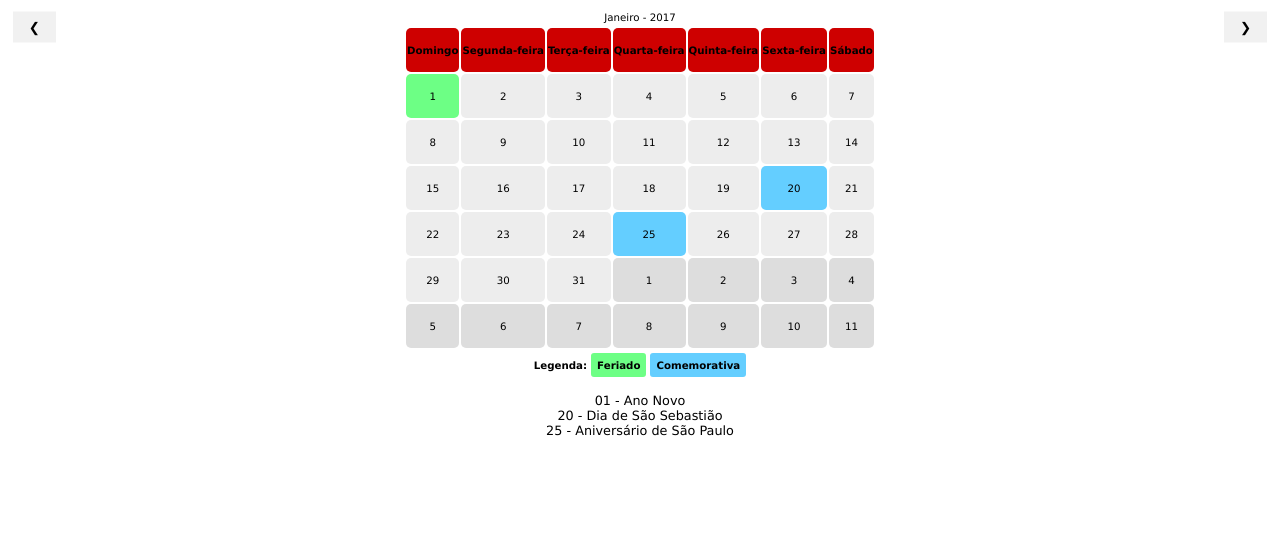
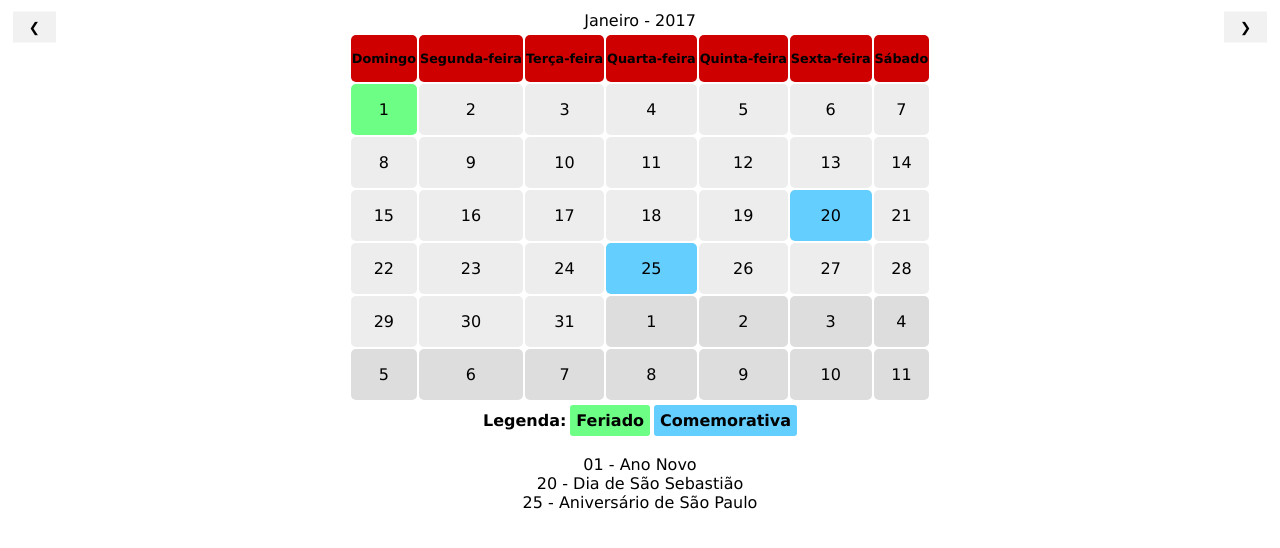
Before and after one commit to TreinoeDieta/Website-Mobile, a Jekyll site: the page calendario/index.html, which Jekyll copies as it is, in a window 1280 px wide. Shown: the top 548 px of the page. Built offline with Jekyll 4.4.1, drawn with Linux system fonts in a browser that asks for light colours.

Commit message:
Update index.html

```diff
--- a/calendario/index.html
+++ b/calendario/index.html
@@ -40,7 +40,6 @@
 table, th, td, p {
     text-align: center;
     font-family: Lucida Grande, Arial, Helvetica, Sans-serif;
-    font-size: 0.8em;
 }
 	.legenda {
     text-align: center;
@@ -51,15 +50,18 @@ table, th, td, p {
         background-color: #ededed;
         border-bottom: 15px solid #ededed;
         border-top: 15px solid #ededed;
-	    border-radius: 5px;
+	border-radius: 5px;
+	font-size: 1.1;
     }
     .passado {
         background-color: #dddddd;
         border-bottom: 15px solid #dddddd;
         border-top: 15px solid #dddddd;
         border-radius: 5px;
+	font-size: 1.1;
     }
     .semana {
+	font-size: 0.8em;
         background-color: #ce0000;
         border-bottom: 15px solid #ce0000;
         border-top: 15px solid #ce0000;
@@ -70,12 +72,14 @@ table, th, td, p {
         border-bottom: 15px solid #6dff85;
         border-top: 15px solid #6dff85;
         border-radius: 5px;
+	font-size: 1.1;
     }
     .comemorativa {
         background-color: #64ceff;
         border-bottom: 15px solid #64ceff;
         border-top: 15px solid #64ceff;
         border-radius: 5px;
+	font-size: 1.1;
     }
     td {
 }
```
